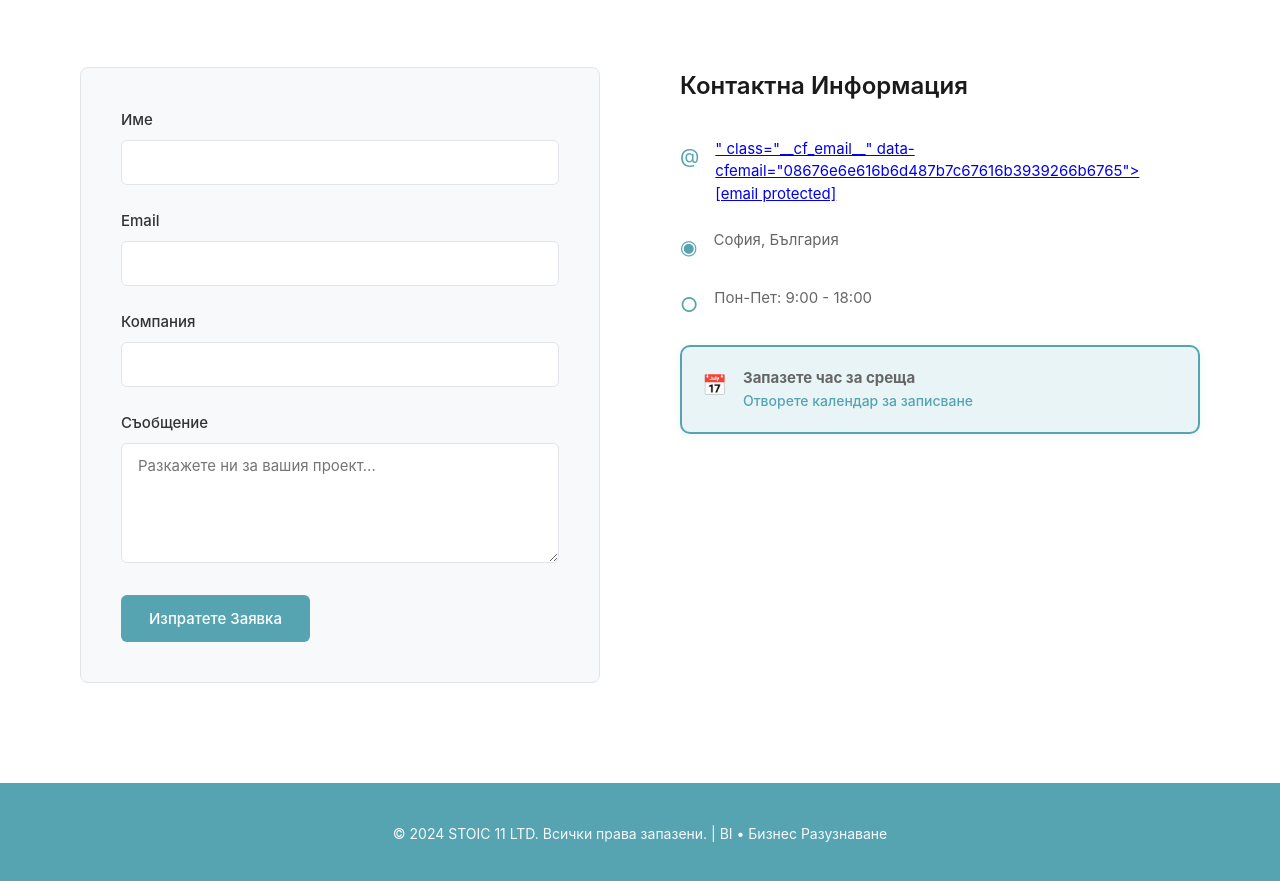
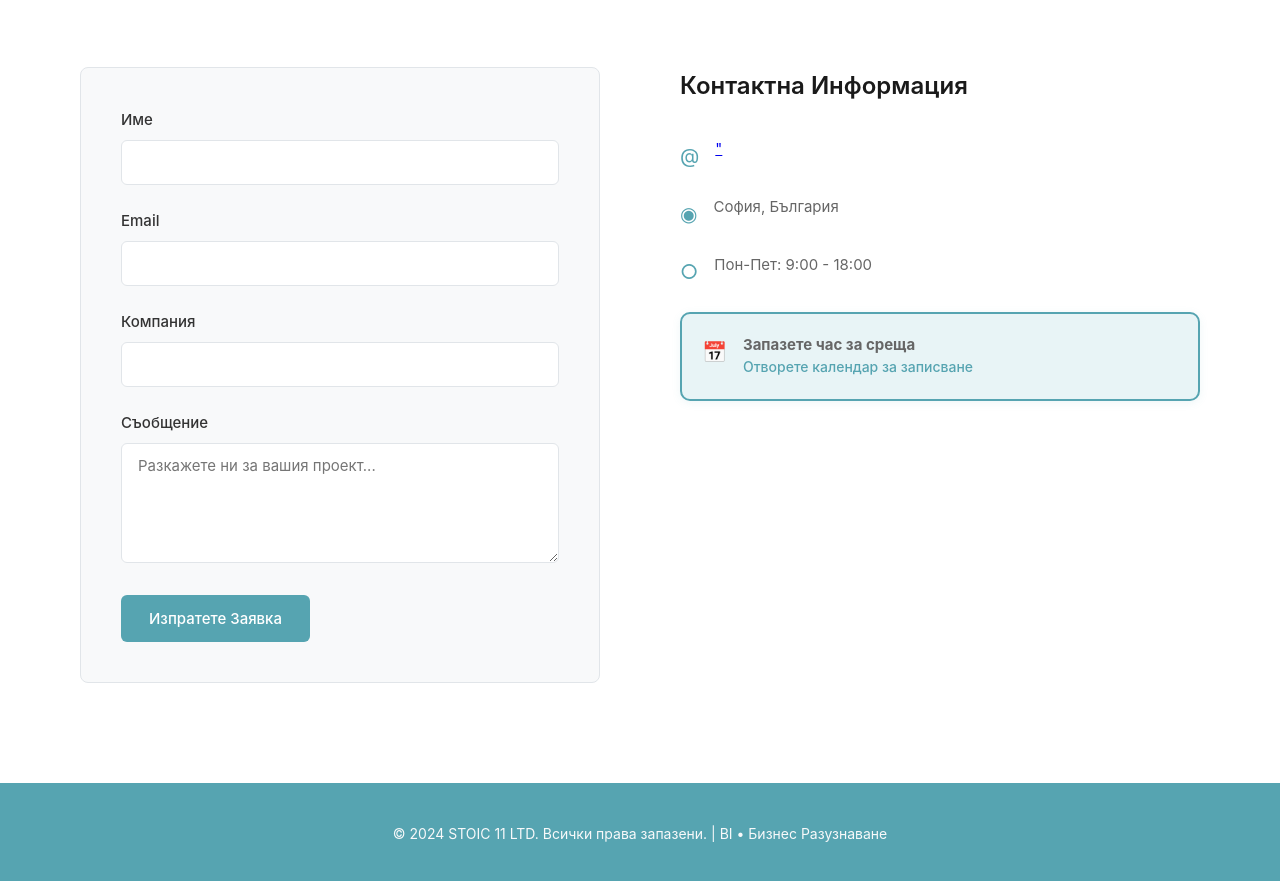
Before and after one commit to StoicDaniela/stoic11-business-intelligence, a plain HTML site: page index.html in a window 1280 px wide. Shown: the part 5620-6501 px from the top of the page. Drawn offline with Linux system fonts and the light colour scheme.

Commit message:
index.html

```diff
--- a/index.html
+++ b/index.html
@@ -986,7 +986,7 @@
                     <h3>Контактна Информация</h3>
                     <div class="info-item">
                         <div class="info-icon">@</div>
-                        <div class="info-text"><a href="/cdn-cgi/l/<div class="info-text">" class="__cf_email__" data-cfemail="08676e6e616b6d487b7c67616b3939266b6765">[email&#160;protected]</a></div>
+                        <div class="info-text"><a href="/cdn-cgi/l/<div class="info-text">" </a></div>
                     </div>
                     <div class="info-item">
                         <div class="info-icon">◉</div>
```
